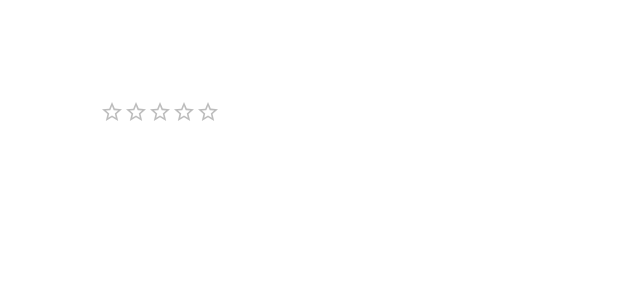
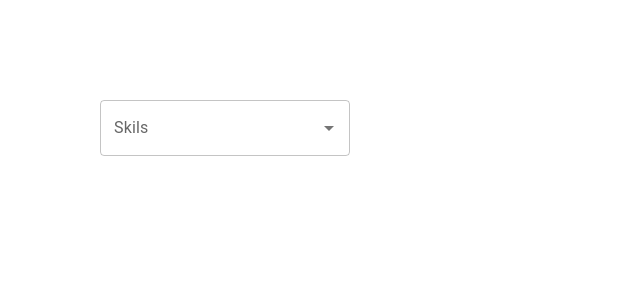
Before and after one commit to huseyincansoylu/react-mui, a React (Vite) app: page / in a window 1280 px wide. Shown: the top 300 px of the page, without its empty margins (0-640 px from the left). Built offline with nearby package versions, Linux system fonts and the light colour scheme.

Commit message:
Autocomplete

```diff
--- a/src/App.tsx
+++ b/src/App.tsx
@@ -1,12 +1,12 @@
 import React from "react"
-import MuiRating from "./components/MuiRating"
+import MuiAutoComplete from "./components/MuiAutoComplete"
 
 
 function App() {
 
   return (
     <div style={{ margin: "100px" }}>
-      <MuiRating />
+      <MuiAutoComplete />
     </div>
   )
 }
--- /dev/null
+++ b/src/components/MuiAutoComplete.tsx
@@ -0,0 +1,22 @@
+import { Stack, Autocomplete, TextField } from '@mui/material'
+import React, { useState } from 'react'
+
+const skills = ["html", "css", "js", "ts", "react"]
+
+const MuiAutoComplete = () => {
+    const [val, setVal] = useState<string | null>(null)
+
+    console.log({ val });
+
+
+    return (
+        <Stack spacing={2} width="250px">
+            <Autocomplete
+                value={val}
+                onChange={(e: any, newValue: string | null) => setVal(newValue)}
+                options={skills} renderInput={(params) => <TextField {...params} label="Skils" />} />
+        </Stack>
+    )
+}
+
+export default MuiAutoComplete
```
